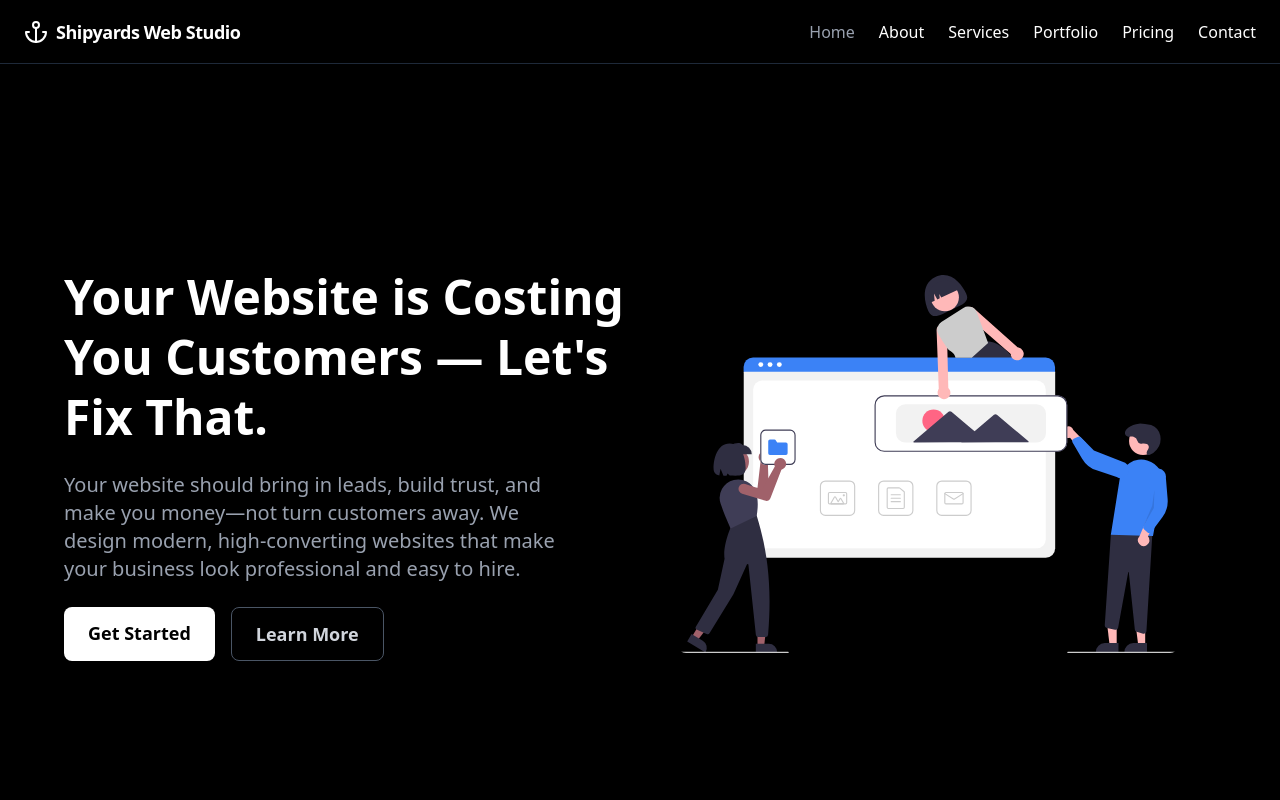
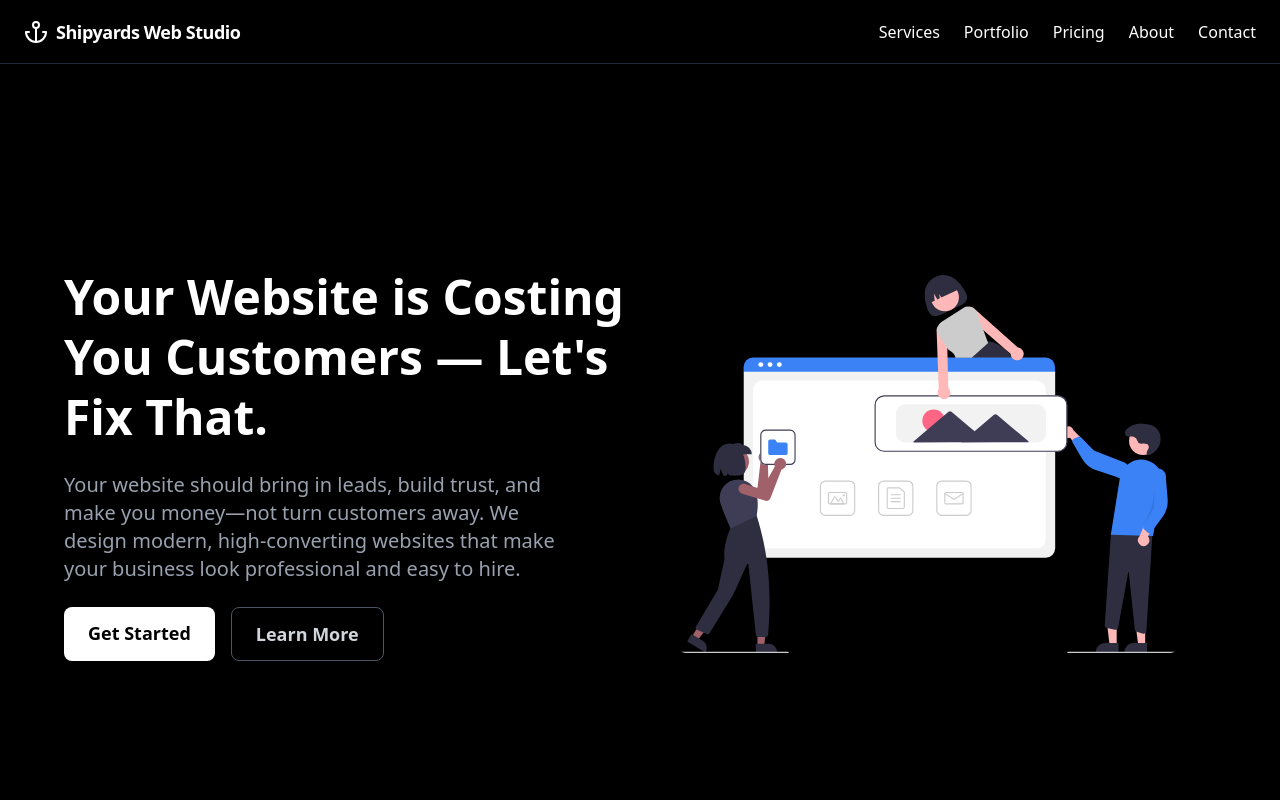
Before and after one commit to MatinH2004/shipyards-web-studio, a Next.js app: page / in a window 1280 px wide. Shown: the top 800 px of the page. Built offline with nearby package versions, Linux system fonts and the light colour scheme.

Commit message:
fix. navbar order, remove home btn

```diff
--- a/src/components/global/Navbar.tsx
+++ b/src/components/global/Navbar.tsx
@@ -16,11 +16,11 @@ export default function Navbar() {
   const pathname = usePathname();
 
   const navItems: Array<NavItem> = [
-    { href: "/", label: "Home" },
-    { href: "/about", label: "About" },
+    // { href: "/", label: "Home" },
     { href: "/services", label: "Services" },
     { href: "/portfolio", label: "Portfolio"},
     { href: "/pricing", label: "Pricing" },
+    { href: "/about", label: "About" },
     { href: "/contact", label: "Contact" },
   ];
 
```
